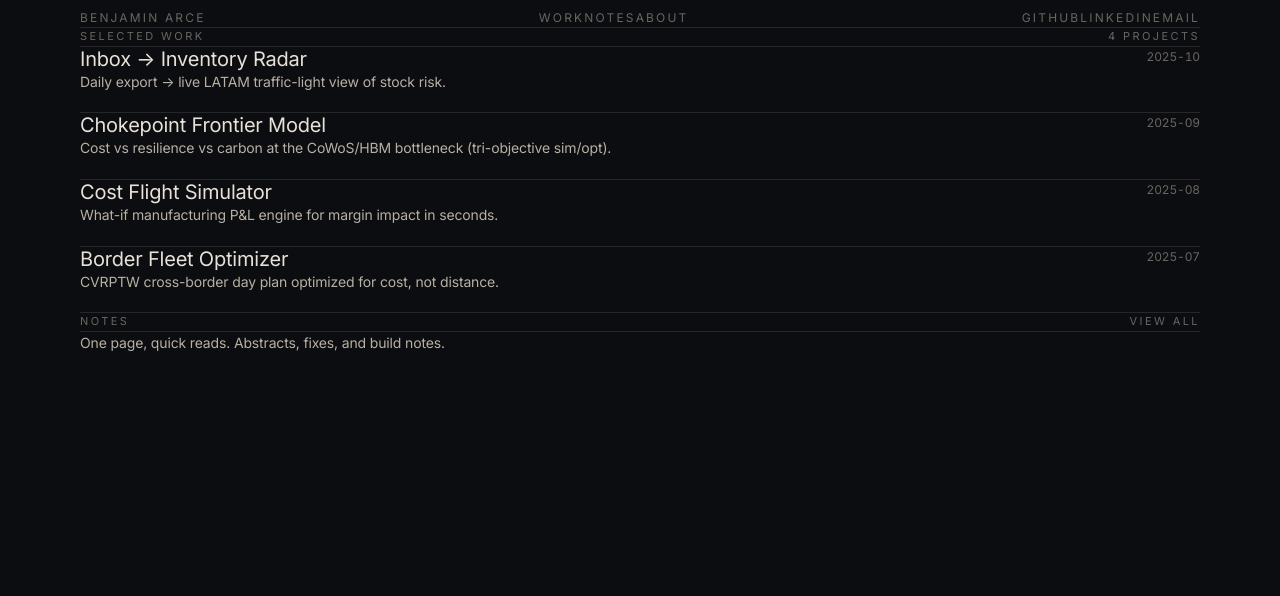
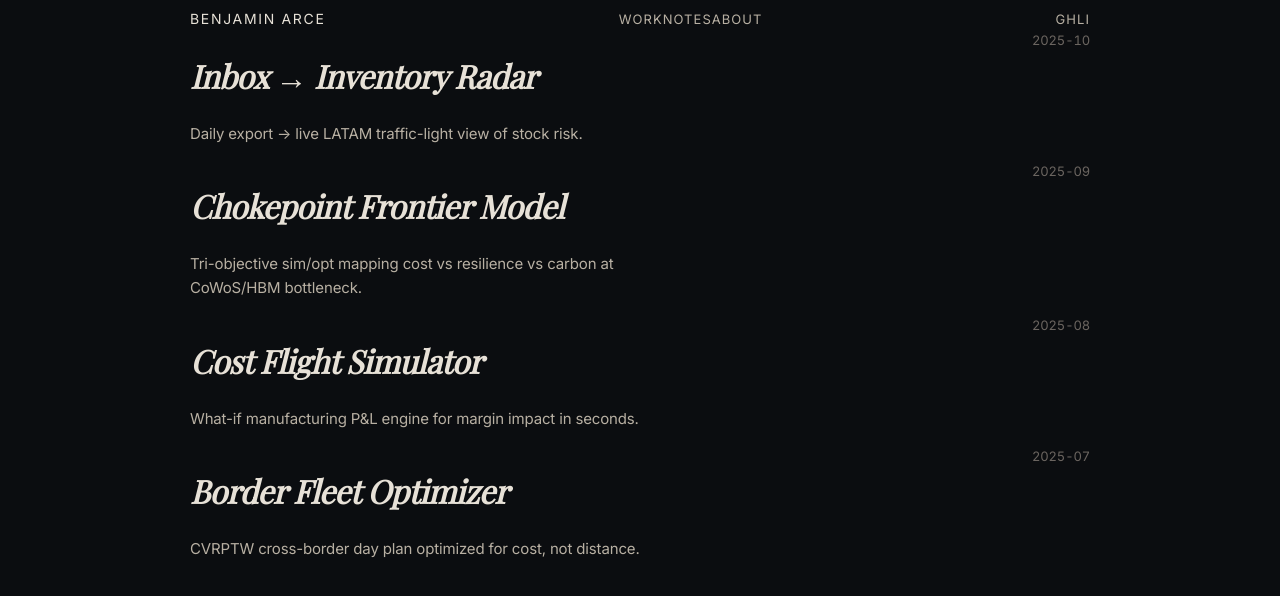
Before and after one commit to benjaminarce-cloud/arcev2-portfolio, a Next.js app: page / in a window 1280 px wide. Shown: the top 596 px of the page. Built offline with nearby package versions, Linux system fonts and the light colour scheme; a web font is replaced by a local one.

Commit message:
Update page.tsx

```diff
--- a/src/app/page.tsx
+++ b/src/app/page.tsx
@@ -1,145 +1,110 @@
 import Link from "next/link";
-import { Shell } from "@/components/Shell";
 
-type Project = {
-  slug: string;
-  title: string;
-  overview: string;
-  date: string; // YYYY-MM or YYYY-MM-DD
-};
-
-const projects: Project[] = [
+const projects = [
   {
     slug: "inbox-inventory-radar",
     title: "Inbox → Inventory Radar",
-    overview: "Daily export → live LATAM traffic-light view of stock risk.",
+    description: "Daily export → live LATAM traffic-light view of stock risk.",
     date: "2025-10",
   },
   {
     slug: "chokepoint-frontier-model",
     title: "Chokepoint Frontier Model",
-    overview:
-      "Cost vs resilience vs carbon at the CoWoS/HBM bottleneck (tri-objective sim/opt).",
+    description:
+      "Tri-objective sim/opt mapping cost vs resilience vs carbon at CoWoS/HBM bottleneck.",
     date: "2025-09",
   },
   {
     slug: "cost-flight-simulator",
     title: "Cost Flight Simulator",
-    overview: "What-if manufacturing P&L engine for margin impact in seconds.",
+    description: "What-if manufacturing P&L engine for margin impact in seconds.",
     date: "2025-08",
   },
   {
     slug: "border-fleet-optimizer",
     title: "Border Fleet Optimizer",
-    overview: "CVRPTW cross-border day plan optimized for cost, not distance.",
+    description: "CVRPTW cross-border day plan optimized for cost, not distance.",
     date: "2025-07",
   },
 ];
 
 export default function HomePage() {
   return (
-    <Shell>
-      <div className="pt-14 pb-24">
-        {/* Top bar */}
-        <header className="flex items-baseline justify-between gap-10">
-          {/* Name */}
-          <div className="text-[12px] tracking-[0.18em] uppercase text-[color:var(--faint)]">
+    <div className="min-h-screen px-6 md:px-16 max-w-[900px] mx-auto">
+      {/* Header */}
+      <header className="pt-12 pb-24 flex items-baseline justify-between">
+        <Link
+          href="/"
+          className="text-[14px] tracking-[0.12em] uppercase text-[var(--text)]"
+        >
           Benjamin Arce
-          </div>
+        </Link>
 
-          {/* Nav */}
-          <nav className="flex items-baseline gap-5 text-[12px] tracking-[0.18em] uppercase text-[color:var(--faint)]">
-            <Link className="hover:text-[color:var(--text)]" href="/work">
+        <nav className="flex items-baseline gap-8">
+          <Link
+            href="/work"
+            className="text-[13px] tracking-[0.08em] uppercase text-[var(--muted)] hover:text-[var(--text)] transition-colors"
+          >
             Work
           </Link>
-            <Link className="hover:text-[color:var(--text)]" href="/notes">
+          <Link
+            href="/notes"
+            className="text-[13px] tracking-[0.08em] uppercase text-[var(--muted)] hover:text-[var(--text)] transition-colors"
+          >
             Notes
           </Link>
-            <Link className="hover:text-[color:var(--text)]" href="/about">
+          <Link
+            href="/about"
+            className="text-[13px] tracking-[0.08em] uppercase text-[var(--muted)] hover:text-[var(--text)] transition-colors"
+          >
             About
           </Link>
         </nav>
 
-          {/* Socials */}
-          <div className="flex items-baseline gap-5 text-[12px] tracking-[0.18em] uppercase text-[color:var(--faint)]">
-            <a className="hover:text-[color:var(--text)]" href="#">
-              GitHub
+        <div className="flex items-baseline gap-6">
+          <a
+            href="https://github.com/benjaminarce"
+            target="_blank"
+            rel="noreferrer"
+            className="text-[13px] tracking-[0.08em] uppercase text-[var(--muted)] hover:text-[var(--text)] transition-colors"
+          >
+            GH
           </a>
-            <a className="hover:text-[color:var(--text)]" href="#">
-              LinkedIn
-            </a>
-            <a className="hover:text-[color:var(--text)]" href="#">
-              Email
+          <a
+            href="https://linkedin.com/in/benjaminarce"
+            target="_blank"
+            rel="noreferrer"
+            className="text-[13px] tracking-[0.08em] uppercase text-[var(--muted)] hover:text-[var(--text)] transition-colors"
+          >
+            LI
           </a>
         </div>
       </header>
 
-        {/* Spacer */}
-        <div className="mt-10 border-t hairline" />
-
-        {/* Work list (this is the hero) */}
-        <section className="mt-10">
-          <div className="flex items-end justify-between">
-            <div className="text-[11px] tracking-[0.22em] uppercase text-[color:var(--faint)]">
-              Selected Work
+      {/* Work List */}
+      <main className="pb-24">
+        {projects.map((project) => (
+          <Link
+            key={project.slug}
+            href={`/work/${project.slug}`}
+            className="group block mb-16 last:mb-0"
+          >
+            <div className="flex justify-between items-start gap-8">
+              <div className="flex-1">
+                <h2 className="font-serif italic text-[32px] leading-[1.2] tracking-[-0.02em] text-[var(--text)] group-hover:text-white transition-colors">
+                  {project.title}
+                </h2>
+                <p className="mt-3 text-[15px] leading-[1.6] text-[var(--muted)] max-w-[54ch]">
+                  {project.description}
+                </p>
               </div>
-
-            <div className="text-[11px] tracking-[0.22em] uppercase text-[color:var(--faint)]">
-              {projects.length} projects
-            </div>
-          </div>
-
-          <div className="mt-6 border-t hairline">
-            {projects.map((p) => (
-              <Link
-                key={p.slug}
-                href={`/work/${p.slug}`}
-                className="group block border-b hairline py-8"
-              >
-                <div className="grid grid-cols-[1fr_auto] gap-10 items-start">
-                  <div>
-                    <div className="text-[20px] leading-[1.2] tracking-[-0.01em]">
-                      {p.title}
-                    </div>
-
-                    <div className="mt-2 max-w-[72ch] text-[14px] leading-6 text-[color:var(--muted)]">
-                      {p.overview}
-                    </div>
-                  </div>
-
-                  <div className="pt-1 text-[12px] tabular-nums text-[color:var(--faint)]">
-                    {p.date}
-                  </div>
-                </div>
-
-                <div className="mt-4 text-[12px] text-[color:var(--faint)] opacity-0 group-hover:opacity-100 transition-opacity">
-                  Open →
+              <span className="text-[13px] tabular-nums text-[var(--faint)] pt-2">
+                {project.date}
+              </span>
             </div>
           </Link>
         ))}
+      </main>
     </div>
-        </section>
-
-        {/* Notes preview */}
-        <section className="mt-14">
-          <div className="flex items-end justify-between">
-            <div className="text-[11px] tracking-[0.22em] uppercase text-[color:var(--faint)]">
-              Notes
-            </div>
-
-            <Link
-              href="/notes"
-              className="text-[11px] tracking-[0.22em] uppercase text-[color:var(--faint)] hover:text-[color:var(--text)]"
-            >
-              View all
-            </Link>
-          </div>
-
-          <div className="mt-6 border-t hairline py-8 text-[14px] leading-6 text-[color:var(--muted)]">
-            One page, quick reads. Abstracts, fixes, and build notes.
-          </div>
-        </section>
-      </div>
-    </Shell>
   );
 }
```
Lines whose indentation alone changed are shown as unchanged.
